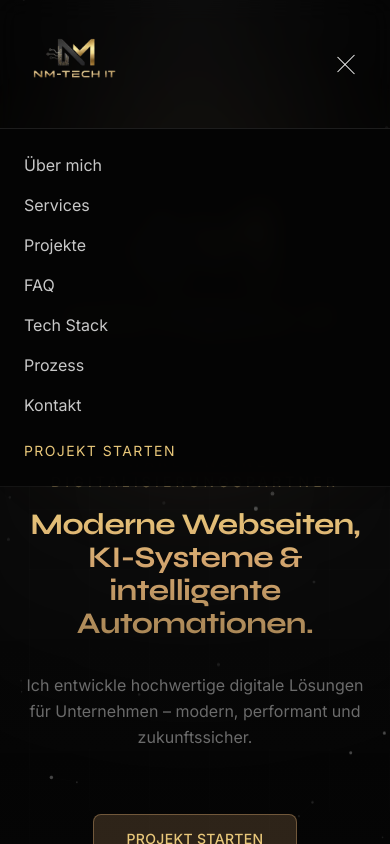
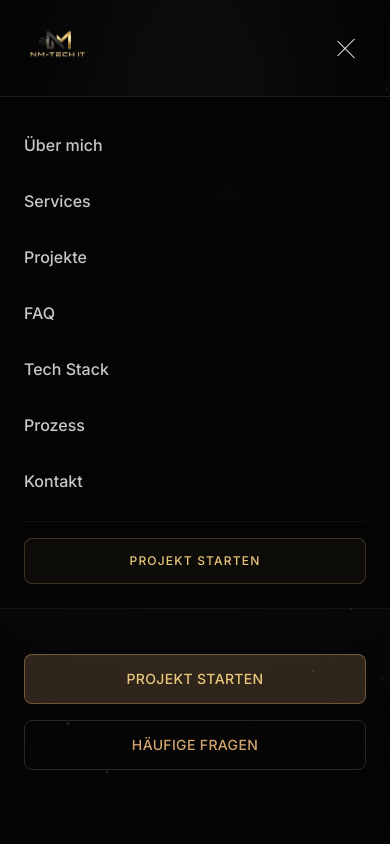
Before and after one commit to Orbi-Sys/nm-tech-it, a Next.js app: page / in a window 390 px wide. Both pictures are taken after a click on the button 346 px from the left and 64 px from the top of the page. Shown: the top 844 px of the page. Built offline with nearby package versions, Linux system fonts and the light colour scheme.

Commit message:
refactor: Improve Navbar responsiveness and styling, enhance Contact and FAQ sections, and optimize animations in Process and Projects components

```diff
--- a/src/components/layout/Navbar.tsx
+++ b/src/components/layout/Navbar.tsx
@@ -26,9 +26,11 @@ export function Navbar() {
       <nav className={`mx-auto flex max-w-7xl items-center justify-between px-6 lg:px-8 transition-all duration-500 ${
         scrolled ? "py-2" : "py-4"
       }`}>
-        <Link href="#" className="flex items-center gap-4 group">
+        <Link href="#" className="flex items-center gap-3 sm:gap-4 group">
           <div className={`relative shrink-0 transition-all duration-500 ${
-            scrolled ? "w-[72px] h-[72px]" : "w-[96px] h-[96px]"
+            scrolled
+              ? "w-[48px] h-[48px] md:w-[72px] md:h-[72px]"
+              : "w-[64px] h-[64px] md:w-[96px] md:h-[96px]"
           }`}>
             <Image
               src="/logo.png"
@@ -69,7 +71,7 @@ export function Navbar() {
         <button
           type="button"
           onClick={() => setOpen(!open)}
-          className="md:hidden flex flex-col gap-1.5 p-2"
+          className="md:hidden flex flex-col gap-1.5 p-2 cursor-pointer"
           aria-label="Menü"
         >
           <span className={`block w-6 h-px bg-white transition-transform ${open ? "rotate-45 translate-y-2" : ""}`} />
@@ -84,23 +86,23 @@ export function Navbar() {
           animate={{ opacity: 1, height: "auto" }}
           className="md:hidden border-t border-white/10 bg-bg-deep/95 backdrop-blur-xl"
         >
-          <ul className="flex flex-col gap-4 p-6">
+          <ul className="flex flex-col gap-2 p-6">
             {navLinks.map((link) => (
               <li key={link.href}>
                 <Link
                   href={link.href}
                   onClick={() => setOpen(false)}
-                  className="text-silver hover:text-gold-bright transition-colors"
+                  className="block py-3 text-base font-medium text-silver hover:text-gold-bright transition-colors duration-300"
                 >
                   {link.label}
                 </Link>
               </li>
             ))}
-            <li>
+            <li className="pt-4 mt-2 border-t border-white/5">
               <Link
                 href="#contact"
                 onClick={() => setOpen(false)}
-                className="inline-block mt-2 text-sm uppercase tracking-widest text-gold-bright"
+                className="block w-full text-center text-xs font-medium tracking-widest uppercase py-3.5 px-5 rounded-lg border border-gold/25 text-gold-bright bg-gold/5 hover:bg-gold/15 transition-all duration-300"
               >
                 Projekt starten
               </Link>
--- a/src/components/sections/Contact.tsx
+++ b/src/components/sections/Contact.tsx
@@ -39,11 +39,6 @@ export function Contact() {
 
   const inputClass =
     "w-full px-5 py-4 rounded-xl bg-gold/[0.02] border text-silver-bright placeholder:text-silver-dim/50 outline-none transition-all duration-300";
-
-  const openExternalContact = (href: string) => (e: React.MouseEvent<HTMLAnchorElement>) => {
-    e.preventDefault();
-    window.open(href, "_blank", "noopener,noreferrer");
-  };
 
   return (
     <section id="contact" className="relative py-28 md:py-36 snap-section">
@@ -160,7 +155,6 @@ export function Contact() {
         <div className="mt-10 grid gap-4 sm:grid-cols-3">
           <a
             href="mailto:kontakt@nm-tech-it.de"
-            onClick={openExternalContact("mailto:kontakt@nm-tech-it.de")}
             className="rounded-3xl border border-gold/20 bg-gold/[0.03] px-6 py-5 text-sm text-gold-bright transition-colors hover:border-gold/40 hover:bg-gold/10"
           >
             <span className="block text-gold-dim text-xs uppercase tracking-[0.3em] mb-2">E-Mail</span>
@@ -168,7 +162,6 @@ export function Contact() {
           </a>
           <a
             href="tel:+4915234801274"
-            onClick={openExternalContact("tel:+4915234801274")}
             className="rounded-3xl border border-gold/20 bg-gold/[0.03] px-6 py-5 text-sm text-gold-bright transition-colors hover:border-gold/40 hover:bg-gold/10"
           >
             <span className="block text-gold-dim text-xs uppercase tracking-[0.3em] mb-2">Telefon</span>
--- a/src/components/sections/FAQ.tsx
+++ b/src/components/sections/FAQ.tsx
@@ -26,7 +26,7 @@ export function FAQ() {
 
         <div className="grid grid-cols-1 lg:grid-cols-12 gap-10 items-start">
           {/* Mobile Category Tabs (Horizontal Scroll) */}
-          <div className="flex lg:hidden overflow-x-auto pb-3 mb-4 gap-3 snap-x snap-mandatory [-ms-overflow-style:none] [scrollbar-width:none] [&::-webkit-scrollbar]:hidden">
+          <div className="flex lg:hidden overflow-x-auto pb-3 mb-4 gap-3 snap-x snap-mandatory -mx-6 px-6 [-ms-overflow-style:none] [scrollbar-width:none] [&::-webkit-scrollbar]:hidden">
             {faqCategories.map((category, idx) => {
               const isActive = activeCategory === idx;
               return (
--- a/src/components/sections/Hero.tsx
+++ b/src/components/sections/Hero.tsx
@@ -19,14 +19,14 @@ export function Hero() {
       <div className="absolute top-1/4 left-1/2 -translate-x-1/2 w-[600px] h-[400px] bg-white/[0.03] rounded-full blur-[120px] pointer-events-none" />
       <div className="absolute bottom-0 left-0 right-0 h-48 bg-gradient-to-t from-bg-deep to-transparent pointer-events-none" />
 
-      <div className="relative z-10 mx-auto max-w-7xl px-6 pt-32 pb-36 lg:px-8 text-center">
+      <div className="relative z-10 mx-auto max-w-7xl px-6 pt-28 pb-28 md:pt-32 md:pb-36 lg:px-8 text-center">
         <motion.div
           initial={{ opacity: 0, scale: 0.85, filter: "blur(12px)" }}
           animate={{ opacity: 1, scale: 1, filter: "blur(0px)" }}
           transition={{ duration: 1.2, ease: [0.22, 1, 0.36, 1], delay: 2.2 }}
           className="mb-1 flex justify-center"
         >
-          <div className="relative w-[320px] h-[320px]">
+          <div className="relative w-[200px] h-[200px] md:w-[320px] md:h-[320px]">
             <div className="absolute -inset-8 bg-gold/10 rounded-full blur-3xl animate-pulse-glow" />
             <Image
               src="/logo.png"
@@ -35,7 +35,7 @@ export function Hero() {
               height={320}
               priority
               loading="eager"
-              className="relative drop-shadow-[0_0_60px_rgba(212,166,111,0.2)]"
+              className="relative drop-shadow-[0_0_60px_rgba(212,166,111,0.2)] w-full h-full object-contain"
             />
           </div>
         </motion.div>
@@ -74,13 +74,13 @@ export function Hero() {
           initial={{ opacity: 0, y: 20 }}
           animate={{ opacity: 1, y: 0 }}
           transition={{ duration: 0.7, delay: 3 }}
-          className="mt-16 flex flex-col sm:flex-row items-center justify-center gap-4"
+          className="mt-10 sm:mt-16 flex flex-col sm:flex-row items-center justify-center gap-4"
         >
           <Button href="#contact" variant="primary">
             Projekt starten
           </Button>
-          <Button href="#contact" variant="secondary">
-            Kontakt aufnehmen
+          <Button href="#faq" variant="secondary">
+            Häufige Fragen
           </Button>
         </motion.div>
       </div>
--- a/src/components/sections/Process.tsx
+++ b/src/components/sections/Process.tsx
@@ -16,6 +16,8 @@ export function Process() {
     if (!section || !line) return;
 
     const ctx = gsap.context(() => {
+      const isMobile = window.innerWidth < 768;
+
       gsap.fromTo(
         line,
         { scaleY: 0 },
@@ -34,10 +36,15 @@ export function Process() {
       gsap.utils.toArray<HTMLElement>("[data-step]").forEach((el, i) => {
         gsap.fromTo(
           el,
-          { opacity: 0, x: i % 2 === 0 ? -40 : 40 },
+          {
+            opacity: 0,
+            x: isMobile ? 0 : (i % 2 === 0 ? -40 : 40),
+            y: isMobile ? 25 : 0
+          },
           {
             opacity: 1,
             x: 0,
+            y: 0,
             duration: 0.8,
             scrollTrigger: {
               trigger: el,
@@ -90,7 +97,7 @@ export function Process() {
                   </div>
                 </div>
 
-                <div className="absolute left-4 md:left-1/2 md:-translate-x-1/2 w-4 h-4 rounded-full border-2 border-gold/50 bg-bg-deep z-10" />
+                <div className="absolute left-4 md:left-1/2 md:-translate-x-1/2 top-[18px] md:top-[12px] w-4 h-4 rounded-full border-2 border-gold/50 bg-bg-deep z-10" />
 
                 <div className="md:w-1/2 pl-16 md:pl-12">
                   <p className="text-silver-dim leading-relaxed">{step.description}</p>
--- a/src/components/sections/Projects.tsx
+++ b/src/components/sections/Projects.tsx
@@ -25,7 +25,7 @@ export function Projects() {
                 transition={{ duration: 0.4, ease: [0.22, 1, 0.36, 1] }}
                 className={`group relative overflow-hidden rounded-2xl border border-gold/20 bg-gradient-to-br ${project.gradient} glow-ring cursor-default`}
               >
-                <div className="aspect-[16/10] relative p-8 flex flex-col justify-between">
+                <div className="aspect-auto min-h-[240px] sm:aspect-[16/10] relative p-6 sm:p-8 flex flex-col justify-between">
                   <div className="absolute inset-0 grid-bg opacity-20" />
                   <div className="absolute top-6 right-6 px-3 py-1 rounded-full border border-gold/30 text-[10px] tracking-widest uppercase text-gold-dim bg-black/30 backdrop-blur-sm z-30">
                     {project.accent}
@@ -40,8 +40,8 @@ export function Projects() {
                       {project.title}
                     </h3>
 
-                    {/* Description - Hidden by default, shown on hover */}
-                    <p className="text-silver-dim text-sm leading-relaxed max-h-0 group-hover:max-h-32 opacity-0 group-hover:opacity-100 transition-all duration-300 overflow-hidden">
+                    {/* Description - Shown on hover on desktop, always visible on mobile */}
+                    <p className="text-silver-dim text-sm leading-relaxed lg:max-h-0 lg:group-hover:max-h-32 lg:opacity-0 lg:group-hover:opacity-100 max-h-32 opacity-100 transition-all duration-300 overflow-hidden">
                       {project.description}
                     </p>
                   </div>
--- a/src/components/ui/BackToTop.tsx
+++ b/src/components/ui/BackToTop.tsx
@@ -41,7 +41,7 @@ export function BackToTop() {
           whileHover={{ scale: 1.05 }}
           whileTap={{ scale: 0.95 }}
           onClick={scrollToTop}
-          className="fixed bottom-8 right-8 z-40 flex items-center justify-center w-12 h-12 rounded-full bg-bg-elevated/70 backdrop-blur-md border border-white/10 shadow-[0_0_20px_rgba(0,0,0,0.5)] hover:border-gold/30 hover:shadow-[0_0_25px_rgba(212,166,111,0.2)] group cursor-pointer transition-all duration-300"
+          className="fixed bottom-6 right-6 md:bottom-8 md:right-8 z-40 flex items-center justify-center w-12 h-12 rounded-full bg-bg-elevated/70 backdrop-blur-md border border-white/10 shadow-[0_0_20px_rgba(0,0,0,0.5)] hover:border-gold/30 hover:shadow-[0_0_25px_rgba(212,166,111,0.2)] group cursor-pointer transition-all duration-300"
           aria-label="Nach oben scrollen"
         >
           {/* Circular Scroll Progress Ring */}
--- a/src/components/ui/Button.tsx
+++ b/src/components/ui/Button.tsx
@@ -17,7 +17,7 @@ export function Button({
   className = "",
 }: ButtonProps) {
   const base =
-    "relative inline-flex items-center justify-center px-8 py-3.5 text-sm font-medium tracking-wide uppercase transition-all duration-300 rounded-lg overflow-hidden group";
+    "relative inline-flex items-center justify-center w-full sm:w-auto px-8 py-3.5 text-sm font-medium tracking-wide uppercase transition-all duration-300 rounded-lg overflow-hidden group";
 
   const variants = {
     primary:
@@ -27,7 +27,11 @@ export function Button({
   };
 
   return (
-    <motion.div whileHover={{ scale: 1.02 }} whileTap={{ scale: 0.98 }}>
+    <motion.div
+      whileHover={{ scale: 1.02 }}
+      whileTap={{ scale: 0.98 }}
+      className="w-full sm:w-auto"
+    >
       <Link href={href} className={`${base} ${variants[variant]} ${className}`}>
         <span className="absolute inset-0 bg-gradient-to-r from-transparent via-gold/20 to-transparent -translate-x-full group-hover:translate-x-full transition-transform duration-700" />
         <span className="relative z-10">{children}</span>
--- a/src/components/ui/Particles.tsx
+++ b/src/components/ui/Particles.tsx
@@ -14,7 +14,8 @@ export function Particles() {
 
     let animationId: number;
     const particles: { x: number; y: number; vx: number; vy: number; size: number; opacity: number }[] = [];
-    const count = 60;
+    const isMobile = window.innerWidth < 768;
+    const count = isMobile ? 25 : 60;
 
     const resize = () => {
       canvas.width = canvas.offsetWidth * window.devicePixelRatio;
--- a/src/components/ui/TiltCard.tsx
+++ b/src/components/ui/TiltCard.tsx
@@ -1,7 +1,7 @@
 "use client";
 
 import { motion, useMotionValue, useSpring, useTransform } from "framer-motion";
-import { useRef } from "react";
+import { useRef, useState, useEffect } from "react";
 
 type TiltCardProps = {
   children: React.ReactNode;
@@ -12,6 +12,12 @@ export function TiltCard({ children, className = "" }: TiltCardProps) {
   const ref = useRef<HTMLDivElement>(null);
   const x = useMotionValue(0);
   const y = useMotionValue(0);
+  const [hasHover, setHasHover] = useState(false);
+
+  useEffect(() => {
+    // Check if the device has hover capabilities (desktop)
+    setHasHover(window.matchMedia("(hover: hover)").matches);
+  }, []);
 
   const rotateX = useSpring(useTransform(y, [-0.5, 0.5], [8, -8]), {
     stiffness: 300,
@@ -23,7 +29,7 @@ export function TiltCard({ children, className = "" }: TiltCardProps) {
   });
 
   const handleMouseMove = (e: React.MouseEvent<HTMLDivElement>) => {
-    if (!ref.current) return;
+    if (!hasHover || !ref.current) return;
     const rect = ref.current.getBoundingClientRect();
     const centerX = rect.left + rect.width / 2;
     const centerY = rect.top + rect.height / 2;
@@ -32,6 +38,7 @@ export function TiltCard({ children, className = "" }: TiltCardProps) {
   };
 
   const handleMouseLeave = () => {
+    if (!hasHover) return;
     x.set(0);
     y.set(0);
   };
@@ -41,7 +48,11 @@ export function TiltCard({ children, className = "" }: TiltCardProps) {
       ref={ref}
       onMouseMove={handleMouseMove}
       onMouseLeave={handleMouseLeave}
-      style={{ rotateX, rotateY, transformStyle: "preserve-3d" }}
+      style={{
+        rotateX: hasHover ? rotateX : 0,
+        rotateY: hasHover ? rotateY : 0,
+        transformStyle: "preserve-3d",
+      }}
       className={`perspective-[1000px] ${className}`}
     >
       {children}
```
